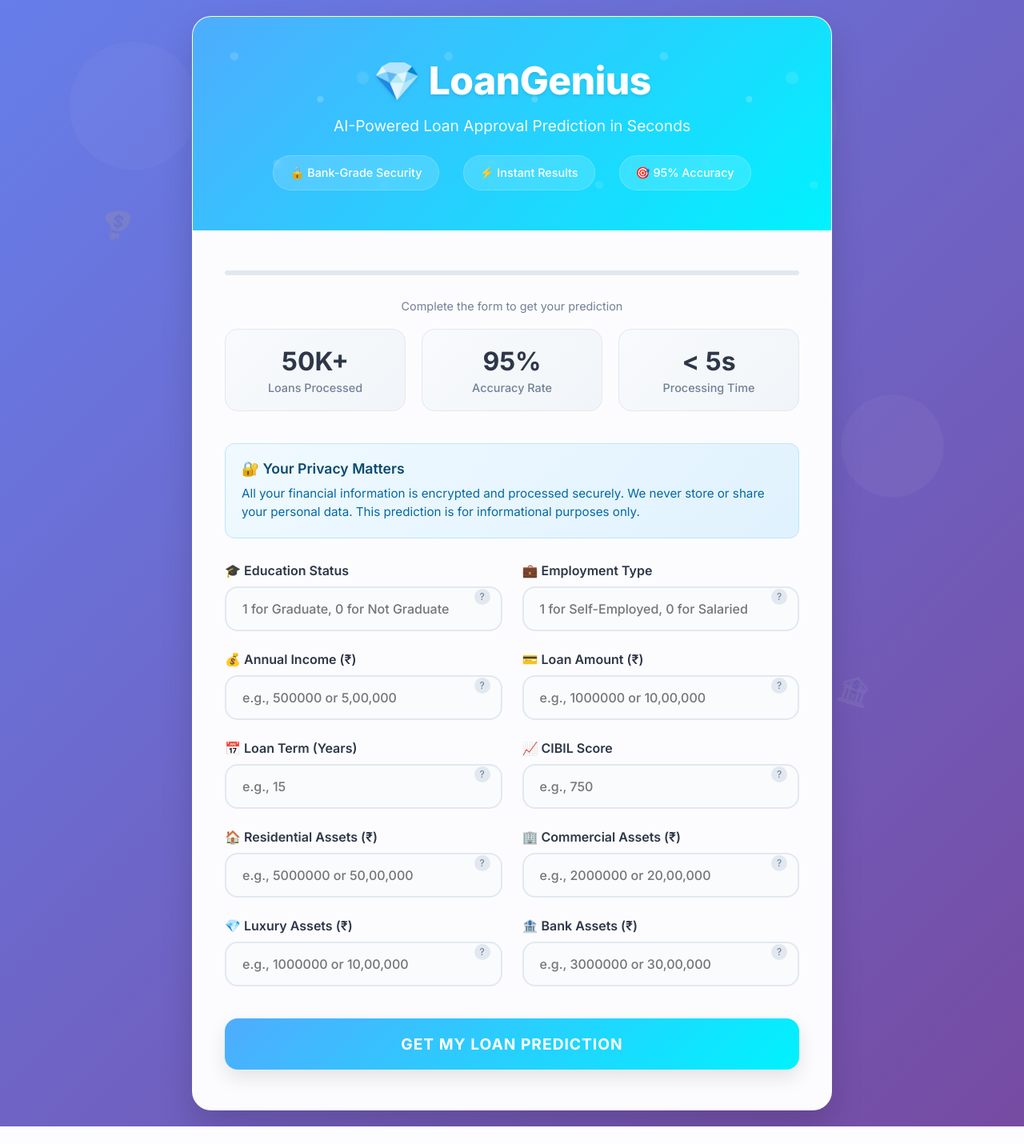
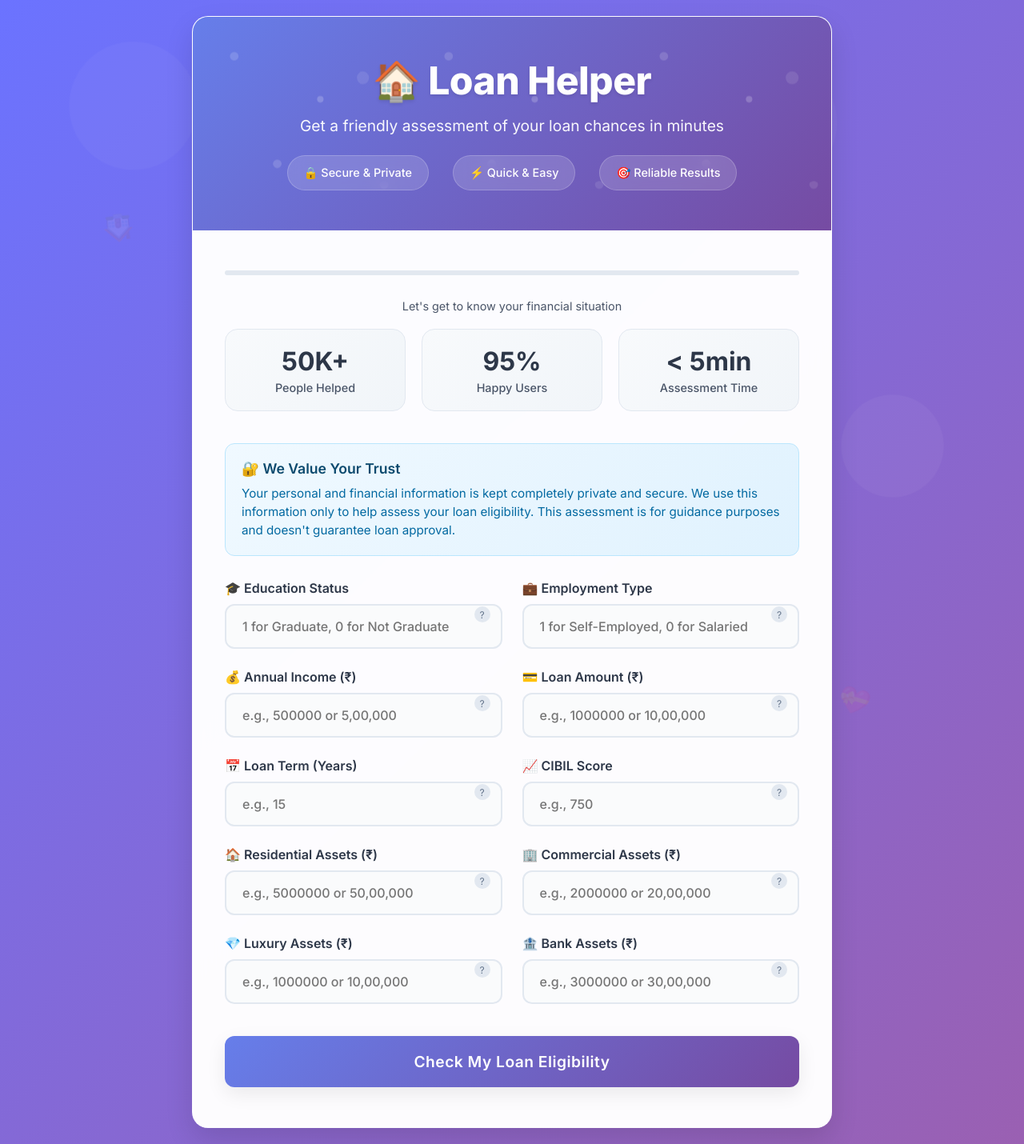
Before and after one commit to dharanidharansr/Ml-Loan-Approval, a Flask app: page / in a window 1280 px wide. Shown: the whole page at 80% size. Before the commit the page ends 1408 px from the top, so only its background shows below. Run offline with Flask 3, Linux system fonts and the light colour scheme; parts of the project's set-up code (start-up, migrations or seed data) failed here and were passed over.

Commit message:
Update index.html

```diff
--- a/templates/index.html
+++ b/templates/index.html
@@ -3,7 +3,7 @@
 <head>
     <meta charset="UTF-8">
     <meta name="viewport" content="width=device-width, initial-scale=1.0">
-    <title>LoanGenius - Smart Loan Approval Predictor</title>
+    <title>Loan Helper - Your Personal Loan Assistant</title>
     <link href="https://fonts.googleapis.com/css2?family=Inter:wght@300;400;500;600;700;800&display=swap" rel="stylesheet">
     <style>
         * {
@@ -13,15 +13,15 @@
         }
 
         :root {
-            --primary-gradient: linear-gradient(135deg, #667eea 0%, #764ba2 100%);
-            --card-gradient: linear-gradient(135deg, #4facfe 0%, #00f2fe 100%);
-            --success-gradient: linear-gradient(135deg, #11998e 0%, #38ef7d 100%);
-            --error-gradient: linear-gradient(135deg, #fc466b 0%, #3f5efb 100%);
+            --primary-gradient: linear-gradient(135deg, #6B73FF 0%, #9A60B2 100%);
+            --card-gradient: linear-gradient(135deg, #667eea 0%, #764ba2 100%);
+            --success-gradient: linear-gradient(135deg, #56ab2f 0%, #a8e6cf 100%);
+            --error-gradient: linear-gradient(135deg, #ff6b6b 0%, #ee5a52 100%);
             --text-dark: #2d3748;
-            --text-light: #718096;
+            --text-light: #4a5568;
             --border-color: #e2e8f0;
-            --shadow-soft: 0 10px 25px rgba(0, 0, 0, 0.1);
-            --shadow-strong: 0 20px 40px rgba(0, 0, 0, 0.15);
+            --shadow-soft: 0 8px 25px rgba(0, 0, 0, 0.08);
+            --shadow-strong: 0 15px 35px rgba(0, 0, 0, 0.12);
         }
 
         body {
@@ -56,7 +56,7 @@
         .container {
             background: rgba(255, 255, 255, 0.98);
             backdrop-filter: blur(20px);
-            border-radius: 24px;
+            border-radius: 20px;
             box-shadow: var(--shadow-strong);
             max-width: 800px;
             width: 100%;
@@ -68,8 +68,8 @@
         }
 
         .container:hover {
-            transform: translateY(-5px);
-            box-shadow: 0 30px 60px rgba(0, 0, 0, 0.2);
+            transform: translateY(-3px);
+            box-shadow: 0 25px 50px rgba(0, 0, 0, 0.15);
         }
 
         .header {
@@ -199,7 +199,7 @@
             width: 100%;
             padding: 16px 20px;
             border: 2px solid var(--border-color);
-            border-radius: 16px;
+            border-radius: 12px;
             font-size: 1rem;
             font-weight: 500;
             transition: all 0.3s ease;
@@ -209,10 +209,10 @@
 
         .input-group input:focus {
             outline: none;
-            border-color: #4facfe;
+            border-color: #667eea;
             background: white;
-            box-shadow: 0 0 0 4px rgba(79, 172, 254, 0.1);
-            transform: translateY(-2px);
+            box-shadow: 0 0 0 4px rgba(102, 126, 234, 0.1);
+            transform: translateY(-1px);
         }
 
         .input-group input:valid {
@@ -249,13 +249,12 @@
             background: var(--card-gradient);
             color: white;
             border: none;
-            border-radius: 16px;
+            border-radius: 12px;
             font-size: 1.2rem;
-            font-weight: 700;
+            font-weight: 600;
             cursor: pointer;
             transition: all 0.3s ease;
-            text-transform: uppercase;
-            letter-spacing: 1px;
+            letter-spacing: 0.5px;
             position: relative;
             overflow: hidden;
             box-shadow: var(--shadow-soft);
@@ -278,8 +277,8 @@
         }
 
         .submit-btn:hover {
-            transform: translateY(-3px);
-            box-shadow: 0 15px 35px rgba(79, 172, 254, 0.4);
+            transform: translateY(-2px);
+            box-shadow: 0 12px 30px rgba(102, 126, 234, 0.3);
         }
 
         .submit-btn:active {
@@ -531,18 +530,18 @@
 </head>
 <body>
     <!-- Floating decorative elements -->
-    <div class="emoji-float">💰</div>
-    <div class="emoji-float">🏦</div>
-    <div class="emoji-float">📈</div>
+    <div class="emoji-float">🏠</div>
+    <div class="emoji-float">💝</div>
+    <div class="emoji-float">🌟</div>
 
     <div class="container fade-in">
         <div class="header">
-            <h1>💎 LoanGenius</h1>
-            <p class="subtitle">AI-Powered Loan Approval Prediction in Seconds</p>
+            <h1>🏠 Loan Helper</h1>
+            <p class="subtitle">Get a friendly assessment of your loan chances in minutes</p>
             <div class="trust-badges">
-                <div class="trust-badge">🔒 Bank-Grade Security</div>
-                <div class="trust-badge">⚡ Instant Results</div>
-                <div class="trust-badge">🎯 95% Accuracy</div>
+                <div class="trust-badge">🔒 Secure & Private</div>
+                <div class="trust-badge">⚡ Quick & Easy</div>
+                <div class="trust-badge">🎯 Reliable Results</div>
             </div>
         </div>
 
@@ -551,28 +550,28 @@
             <div class="progress-bar">
                 <div class="progress-fill" id="progressFill"></div>
             </div>
-            <div class="form-progress" id="formProgress">Complete the form to get your prediction</div>
+            <div class="form-progress" id="formProgress">Let's get to know your financial situation</div>
 
             <!-- Statistics -->
             <div class="stats-bar">
                 <div class="stat-item">
                     <div class="stat-number">50K+</div>
-                    <div class="stat-label">Loans Processed</div>
+                    <div class="stat-label">People Helped</div>
                 </div>
                 <div class="stat-item">
                     <div class="stat-number">95%</div>
-                    <div class="stat-label">Accuracy Rate</div>
+                    <div class="stat-label">Happy Users</div>
                 </div>
                 <div class="stat-item">
-                    <div class="stat-number">< 5s</div>
-                    <div class="stat-label">Processing Time</div>
+                    <div class="stat-number">< 5min</div>
+                    <div class="stat-label">Assessment Time</div>
                 </div>
             </div>
 
             <!-- Security notice -->
             <div class="security-notice">
-                <h3>🔐 Your Privacy Matters</h3>
-                <p>All your financial information is encrypted and processed securely. We never store or share your personal data. This prediction is for informational purposes only.</p>
+                <h3>🔐 We Value Your Trust</h3>
+                <p>Your personal and financial information is kept completely private and secure. We use this information only to help assess your loan eligibility. This assessment is for guidance purposes and doesn't guarantee loan approval.</p>
             </div>
 
             <form action="/predict" method="post" id="loanForm">
@@ -639,7 +638,7 @@
                 </div>
 
                 <button type="submit" class="submit-btn" id="submitBtn">
-                     Get My Loan Prediction
+                     Check My Loan Eligibility
                 </button>
             </form>
 
@@ -649,20 +648,20 @@
                         {% if prediction == 'Approved' %}
                             <span class="result-icon">🎉</span>
                             <div class="result-message">
-                                <strong>Congratulations!</strong><br>
-                                Your loan is likely to be <strong>APPROVED</strong>
+                                <strong>Great News!</strong><br>
+                                Your loan application looks <strong>PROMISING</strong>
                             </div>
                             <div class="result-advice">
-                                Great job maintaining good financial health! You can proceed with confidence to apply for your loan.
+                                Based on your financial profile, you have a strong chance of loan approval. You can move forward with confidence!
                             </div>
                         {% else %}
-                            <span class="result-icon">😔</span>
+                            <span class="result-icon">�</span>
                             <div class="result-message">
-                                <strong>Not This Time</strong><br>
-                                Your loan might be <strong>REJECTED</strong>
+                                <strong>Let's Work Together</strong><br>
+                                Your application might need some <strong>IMPROVEMENTS</strong>
                             </div>
                             <div class="result-advice">
-                                Consider improving your CIBIL score or increasing your assets before applying. Every financial journey is unique!
+                                Don't worry! Consider strengthening your credit score or building more assets. Every financial journey has room for growth.
                             </div>
                         {% endif %}
                     </div>
@@ -672,13 +671,13 @@
             {% if error %}
                 <div class="result error-message">
                     <div class="result-content">
-                        <span class="result-icon">⚠️</span>
+                        <span class="result-icon">🤔</span>
                         <div class="result-message">
-                            <strong>Oops! Something went wrong</strong><br>
+                            <strong>Hmm, something's not right</strong><br>
                             {{ error }}
                         </div>
                         <div class="result-advice">
-                            Please check your inputs and try again. Make sure all fields contain valid numbers.
+                            Please double-check your information and try again. Make sure all numbers are entered correctly.
                         </div>
                     </div>
                 </div>
@@ -690,7 +689,7 @@
     <div class="loading-overlay" id="loadingOverlay">
         <div class="loading-content">
             <div class="spinner"></div>
-            <div class="loading-text">Analyzing your financial profile...</div>
+            <div class="loading-text">Reviewing your information...</div>
         </div>
     </div>
 
@@ -710,15 +709,15 @@
             progressFill.style.width = progress + '%';
 
             if (progress === 0) {
-                formProgress.textContent = 'Complete the form to get your prediction';
+                formProgress.textContent = 'Let\'s get to know your financial situation';
             } else if (progress < 50) {
-                formProgress.textContent = `${Math.round(progress)}% complete - Keep going!`;
+                formProgress.textContent = `${Math.round(progress)}% complete - You\'re doing great!`;
             } else if (progress < 100) {
-                formProgress.textContent = `${Math.round(progress)}% complete - Almost there!`;
+                formProgress.textContent = `${Math.round(progress)}% complete - Almost finished!`;
             } else {
-                formProgress.textContent = '100% complete - Ready to predict!';
+                formProgress.textContent = '100% complete - Ready for your assessment!';
                 submitBtn.style.background = 'var(--success-gradient)';
-                submitBtn.innerHTML = 'Get My Prediction Now!';
+                submitBtn.innerHTML = 'Get My Assessment Now!';
             }
         }
 
@@ -998,7 +997,7 @@
             const loanAmount = parseFloat(document.getElementById('feature4').value);
 
             if (loanAmount / income > 15) {
-                const confirm = window.confirm('Your loan amount is very high compared to your income. This might affect approval chances. Do you want to continue?');
+                const confirm = window.confirm('Your requested loan amount is quite high compared to your income. This might affect your chances. Would you like to continue anyway?');
                 if (!confirm) {
                     // Restore formatted values if user cancels
                     inputs.forEach(input => {
```
